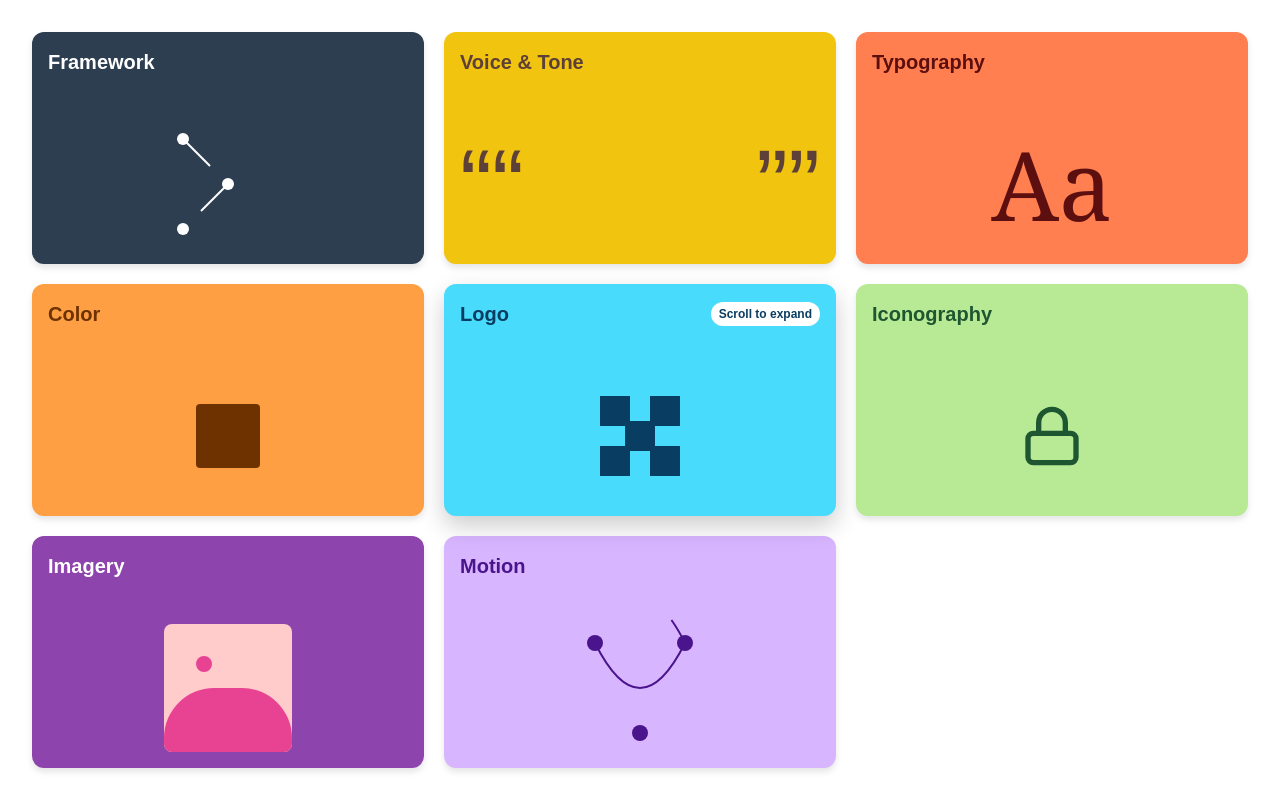
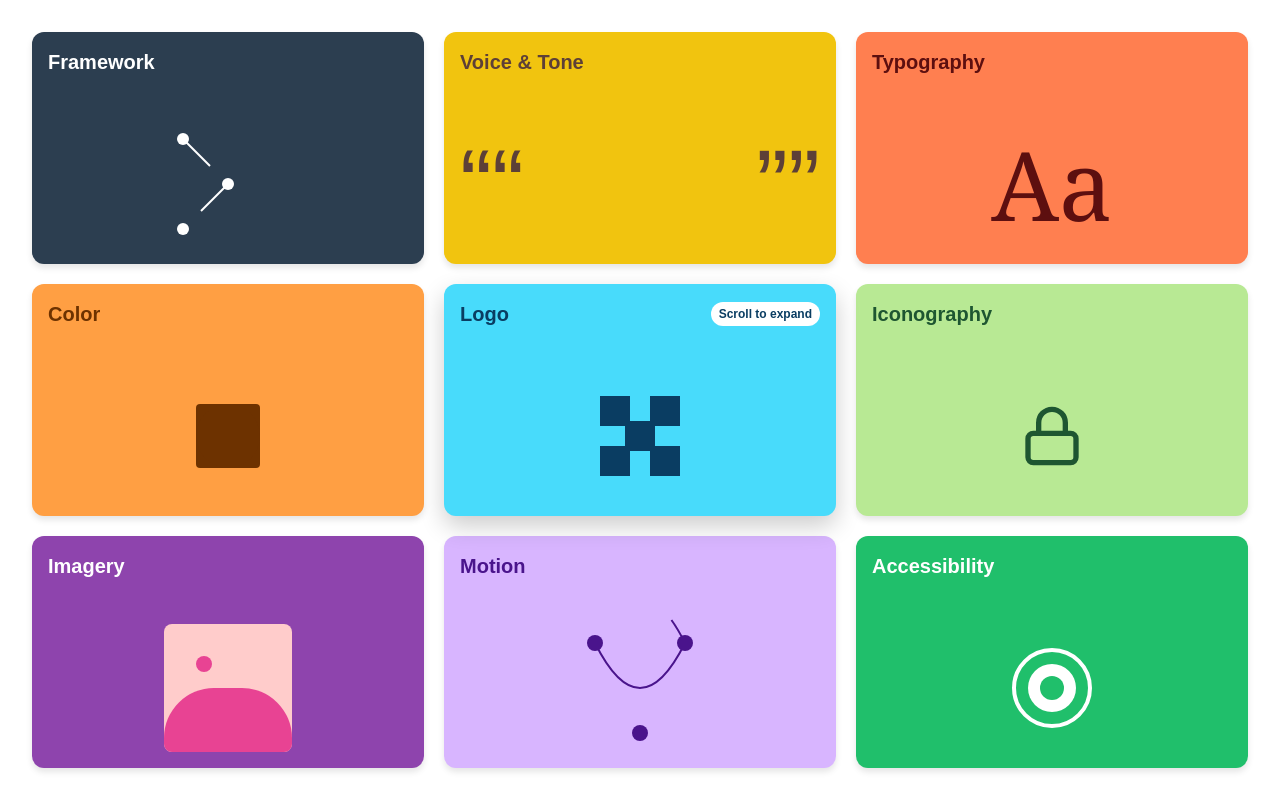
Before and after one commit to kakashihatakesh6/dropbox-ui, a Next.js app: page /home in a window 1280 px wide. Built offline with nearby package versions, Linux system fonts and the light colour scheme.

Commit message:
feat: added some new design

```diff
--- a/src/components/design-system.tsx
+++ b/src/components/design-system.tsx
@@ -138,13 +138,15 @@ export default function DesignSystem() {
   const getItemSize = (item: string) => {
     if (expandedItem === item) return 1.1
     if (item === centerItem) {
-      // Make center item grow more substantially during scroll, but prevent shrinking
-      return 1 + ((centerItem && scrollAmount[centerItem]) || 0) / 100 * 0.5
+      // Make center item expand during expansion
+      return centerItem && typeof scrollAmount[centerItem] === 'number'
+        ? 1 + (scrollAmount[centerItem] / 100) * 0.5
+        : 1
     }
     if (item === hoveredItem && !scrollAmount[centerItem || '']) return 1.05
-    // Make other items shrink as center expands
+    // Make other items shrink more as center expands
     return item !== centerItem && centerItem && typeof scrollAmount[centerItem] === 'number'
-      ? Math.max(0.6, 1 - (scrollAmount[centerItem]) / 100 * 0.4)
+      ? Math.max(0.4, 1 - (scrollAmount[centerItem]) / 100 * 0.6)
       : 1
   }
 
@@ -769,6 +771,71 @@ export default function DesignSystem() {
         </>
       ),
     },
+    {
+      id: "accessibility",
+      title: "Accessibility",
+      bgColor: "#20bf6b",
+      textColor: "white",
+      content: (
+        <div className="flex justify-center items-center h-full">
+          {hoveredItem === "accessibility" ? (
+            <motion.div
+              initial={{ opacity: 0, scale: 0.5 }}
+              animate={{ opacity: 1, scale: 1 }}
+              transition={{ duration: 0.3 }}
+            >
+              <svg width="64" height="64" viewBox="0 0 24 24" fill="none" stroke="white" strokeWidth="2" strokeLinecap="round" strokeLinejoin="round">
+                <circle cx="12" cy="12" r="10" />
+                <path d="M12 8v8" />
+                <path d="M8 12h8" />
+              </svg>
+            </motion.div>
+          ) : (
+            <motion.div
+              className="relative w-32 h-32 flex items-center justify-center"
+              animate={{
+                scale: 1 + 0.2 * getExpansionScale("accessibility"),
+              }}
+              transition={{ type: "spring", stiffness: 300 }}
+            >
+              <div className="w-20 h-20 rounded-full border-4 border-white flex items-center justify-center">
+                <div className="w-12 h-12 rounded-full bg-white flex items-center justify-center">
+                  <div className="w-6 h-6 rounded-full bg-[#20bf6b]"></div>
+                </div>
+              </div>
+            </motion.div>
+          )}
+        </div>
+      ),
+      expandedContent: (
+        <>
+          <h3 className="text-xl font-semibold mb-2">Inclusive Design</h3>
+          <p className="mb-4">
+            Design principles and practices that ensure our products are accessible to users of all abilities.
+          </p>
+          <div className="grid grid-cols-2 gap-4">
+            <div>
+              <h4 className="font-medium">Accessibility Standards:</h4>
+              <ul className="list-disc pl-5">
+                <li>WCAG 2.1 AA compliance</li>
+                <li>Keyboard navigation support</li>
+                <li>Screen reader compatibility</li>
+                <li>Sufficient color contrast</li>
+              </ul>
+            </div>
+            <div>
+              <h4 className="font-medium">Design Considerations:</h4>
+              <ul className="list-disc pl-5">
+                <li>Text resizing without loss of functionality</li>
+                <li>Alternative text for images</li>
+                <li>Focus indicators for interactive elements</li>
+                <li>Multiple ways to access content</li>
+              </ul>
+            </div>
+          </div>
+        </>
+      ),
+    },
   ]
 
   return (
@@ -889,9 +956,7 @@ export default function DesignSystem() {
       <div
         className={`grid grid-cols-3 grid-rows-3 h-full w-full max-h-screen max-w-screen p-8 relative`}
         style={{
-          gap: centerItem && typeof scrollAmount[centerItem] === 'number' && scrollAmount[centerItem] > 0
-            ? `${20 + scrollAmount[centerItem] * 0.6}px` // Increased gap multiplier for more spacing
-            : '1.25rem',
+          gap: '1.25rem', // Fixed gap size that doesn't change during expansion
           zIndex: 5 // Above the grid lines
         }}
       >
@@ -923,6 +988,9 @@ export default function DesignSystem() {
             case "motion":
               gridPosition = "col-start-2 col-end-3 row-start-3 row-end-4";
               break;
+            case "accessibility": // New bottom-right item
+              gridPosition = "col-start-3 col-end-4 row-start-3 row-end-4";
+              break;
             default:
               gridPosition = "col-start-3 col-end-4 row-start-3 row-end-4";
           }
@@ -933,9 +1001,7 @@ export default function DesignSystem() {
                 if (item.id === centerItem) return { x: 0, y: 0 };
 
                 // Use exponential factor to make boxes move faster as they get further
-                // Add minimum distance to ensure boxes start moving immediately and maintain gaps
-                const baseDistance = 50; // Minimum distance to maintain gap
-                const moveOutFactor = baseDistance + Math.pow(scrollAmount[centerItem] / 100, 1.2) * 250;
+                const moveOutFactor = Math.pow(scrollAmount[centerItem] / 100, 1.1) * 220;
 
                 // Explicitly use the id as a string to avoid TypeScript errors
                 const id = item.id;
@@ -971,8 +1037,8 @@ export default function DesignSystem() {
                 x: positionOffset.x,
                 y: positionOffset.y,
                 zIndex: getZIndex(item.id),
-                backgroundColor: hoveredItem === item.id ? '#000000' : item.bgColor,
-                color: hoveredItem === item.id ? '#ffffff' : item.textColor,
+                backgroundColor: hoveredItem === item.id && item.id !== centerItem ? '#000000' : item.bgColor,
+                color: hoveredItem === item.id && item.id !== centerItem ? '#ffffff' : item.textColor,
                 // Add blur effect to non-center boxes during expansion
                 filter: item.id !== centerItem && centerItem && typeof scrollAmount[centerItem] === 'number' && scrollAmount[centerItem] > 50
                   ? `blur(${(scrollAmount[centerItem] - 50) / 50 * 2}px)`
@@ -994,11 +1060,12 @@ export default function DesignSystem() {
                 }),
                 // Apply intermediate expansion states for center item during scroll
                 ...(item.id === centerItem && !expandedItem && centerItem &&
-                   typeof scrollAmount[centerItem] === 'number' && scrollAmount[centerItem] > 0 && {
-                  width: `calc(100% + ${scrollAmount[centerItem] * 3}px)`, // Reduced multiplier to prevent overlap
-                  height: `calc(100% + ${scrollAmount[centerItem] * 3}px)`, // Reduced multiplier to prevent overlap
-                  margin: `-${scrollAmount[centerItem] * 1.5}px`, // Maintain proportional margin
-                  zIndex: 25
+                  typeof scrollAmount[centerItem] === 'number' && scrollAmount[centerItem] > 0 && {
+                  position: "relative",
+                  zIndex: 25,
+                  width: `calc(100% + ${scrollAmount[centerItem] * 0.5}px)`,
+                  height: `calc(100% + ${scrollAmount[centerItem] * 0.5}px)`,
+                  margin: `-${scrollAmount[centerItem] * 0.25}px`,
                 }),
               }}
               transition={{
@@ -1013,8 +1080,8 @@ export default function DesignSystem() {
               onMouseEnter={() => setHoveredItem(item.id)}
               onMouseLeave={handleMouseLeave}
               style={{
-                backgroundColor: hoveredItem === item.id ? '#000000' : item.bgColor,
-                color: hoveredItem === item.id ? '#ffffff' : item.textColor,
+                backgroundColor: hoveredItem === item.id && item.id !== centerItem ? '#000000' : item.bgColor,
+                color: hoveredItem === item.id && item.id !== centerItem ? '#ffffff' : item.textColor,
               }}
             >
               <div className="flex justify-between items-center mb-2">
@@ -1032,10 +1099,27 @@ export default function DesignSystem() {
                 )}
               </div>
 
-              {/* Only animate content in the center box or when not scrolling */}
-              {(item.id === centerItem || !centerItem || typeof scrollAmount[centerItem] !== 'number' || scrollAmount[centerItem] === 0)
-                ? item.content
-                : <div className="h-full flex items-center justify-center opacity-80">{item.content}</div>
+              {/* Don't animate center box content during expansion */}
+              {(item.id === centerItem)
+                ? (
+                  <div className="h-full flex items-center justify-center">
+                    <svg
+                      width="120"
+                      height="120"
+                      viewBox="0 0 120 120"
+                    >
+                      <rect x="20" y="20" width="30" height="30" fill="#0a3d62" />
+                      <rect x="70" y="20" width="30" height="30" fill="#0a3d62" />
+                      <rect x="45" y="45" width="30" height="30" fill="#0a3d62" />
+                      <rect x="20" y="70" width="30" height="30" fill="#0a3d62" />
+                      <rect x="70" y="70" width="30" height="30" fill="#0a3d62" />
+                    </svg>
+                  </div>
+                )
+                : ((!centerItem || typeof scrollAmount[centerItem] !== 'number' || scrollAmount[centerItem] === 0)
+                  ? item.content
+                  : <div className="h-full flex items-center justify-center opacity-80">{item.content}</div>
+                )
               }
 
               <AnimatePresence>
```
